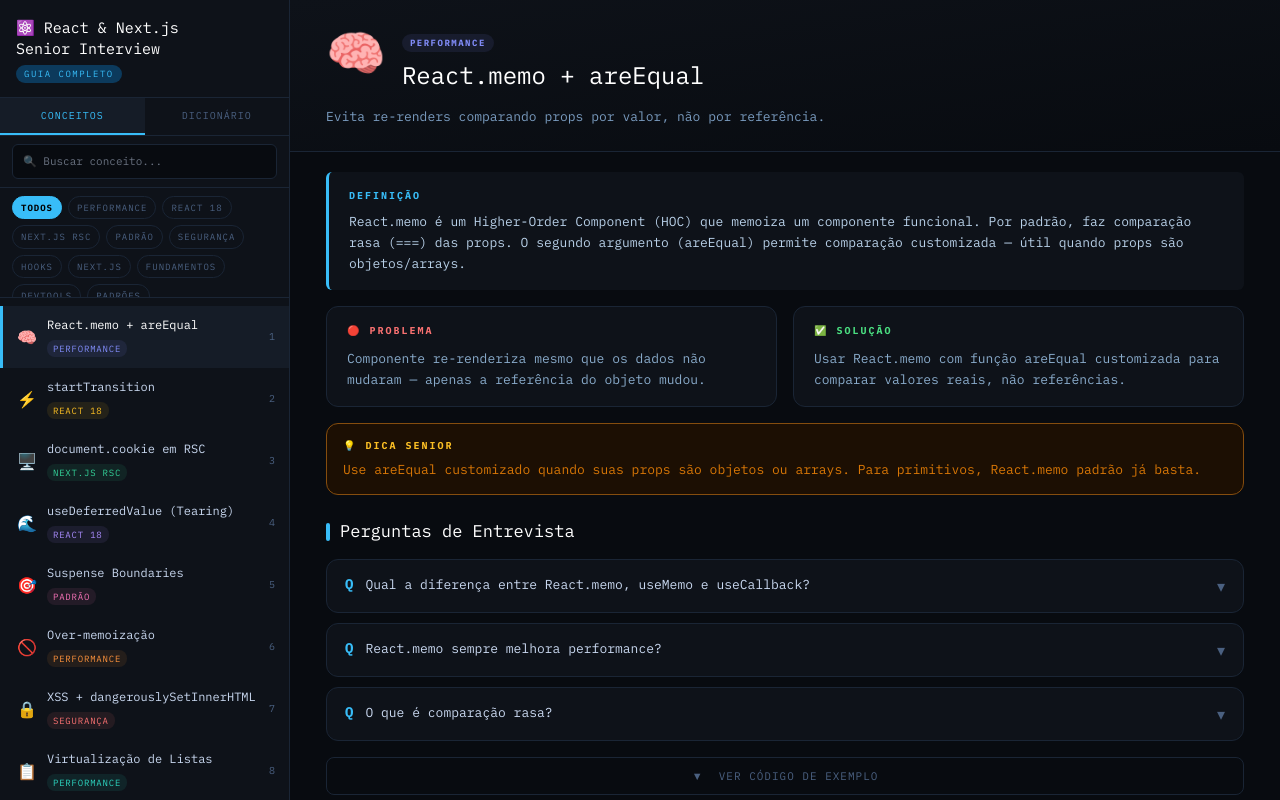
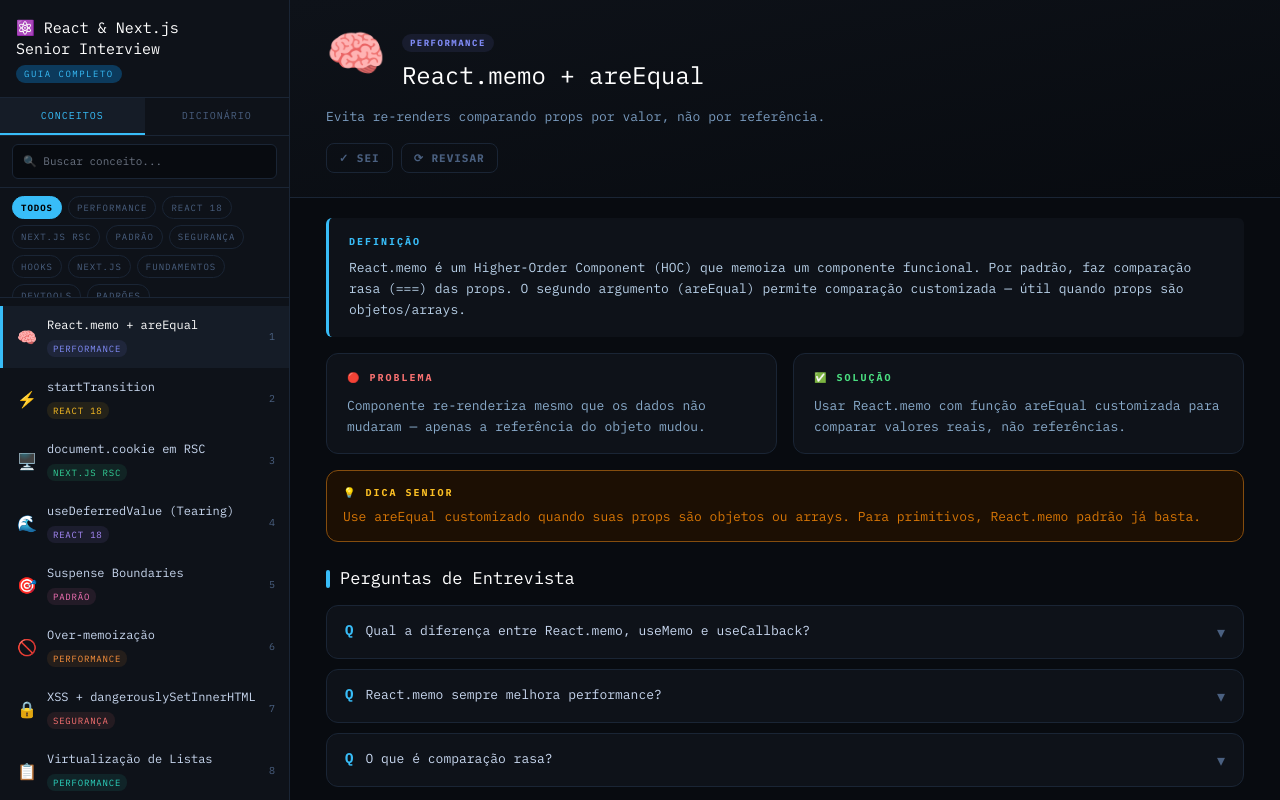
Before and after one commit to felvieira/react-tips, a Next.js app: page /concepts/1 in a window 1280 px wide. Built offline with nearby package versions, Linux system fonts and the light colour scheme.

Commit message:
feat: add progress buttons (know/review) to concept hero

```diff
--- a/src/app/concepts/[id]/page.tsx
+++ b/src/app/concepts/[id]/page.tsx
@@ -7,6 +7,7 @@
 import { QuestionAccordion } from '@/components/concept/QuestionAccordion'
 import { CodeBlock } from '@/components/ui/CodeBlock'
 import { NavArrows } from '@/components/concept/NavArrows'
+import { ProgressButtons } from '@/components/concept/ProgressButtons'
 
 export function generateStaticParams() {
   return getConcepts().map(c => ({ id: String(c.id) }))
@@ -30,7 +31,9 @@
 
   return (
     <div>
-      <ConceptHero concept={concept} />
+      <ConceptHero concept={concept}>
+        <ProgressButtons conceptId={concept.id} />
+      </ConceptHero>
       <div className="px-9 pb-9">
         <DefinitionBlock text={concept.definition} />
         <SectionGrid items={sections} />
--- a/src/components/concept/ConceptHero.tsx
+++ b/src/components/concept/ConceptHero.tsx
@@ -1,7 +1,13 @@
+import { type ReactNode } from 'react'
 import { Badge } from '@/components/ui/Badge'
 import type { Concept } from '@/lib/schemas'
 
-export function ConceptHero({ concept }: { concept: Concept }) {
+interface ConceptHeroProps {
+  concept: Concept
+  children?: ReactNode
+}
+
+export function ConceptHero({ concept, children }: ConceptHeroProps) {
   return (
     <div className="px-9 pt-7 pb-6 border-b border-border bg-gradient-to-br from-surface to-bg">
       <div className="flex items-start gap-4 mb-4">
@@ -12,6 +18,7 @@
         </div>
       </div>
       <p className="text-[13px] text-[#7a9cc0] leading-relaxed max-w-2xl">{concept.summary}</p>
+      {children}
     </div>
   )
 }
--- /dev/null
+++ b/src/components/concept/ProgressButtons.tsx
@@ -0,0 +1,36 @@
+'use client'
+import { useProgress, type ProgressStatus } from '@/hooks/useProgress'
+
+interface ProgressButtonsProps {
+  conceptId: number
+}
+
+export function ProgressButtons({ conceptId }: ProgressButtonsProps) {
+  const { getStatus, setStatus } = useProgress()
+  const status = getStatus(conceptId)
+
+  return (
+    <div className="flex gap-2 mt-4">
+      <button
+        onClick={() => setStatus(conceptId, status === 'know' ? 'unseen' : 'know')}
+        className={`flex items-center gap-1.5 px-3 py-1.5 rounded-lg text-[11px] font-bold uppercase tracking-[1px] border transition-all ${
+          status === 'know'
+            ? 'bg-green-500/20 border-green-500 text-green-400'
+            : 'bg-transparent border-border text-muted hover:border-green-500 hover:text-green-400'
+        }`}
+      >
+        ✓ Sei
+      </button>
+      <button
+        onClick={() => setStatus(conceptId, status === 'review' ? 'unseen' : 'review')}
+        className={`flex items-center gap-1.5 px-3 py-1.5 rounded-lg text-[11px] font-bold uppercase tracking-[1px] border transition-all ${
+          status === 'review'
+            ? 'bg-yellow-500/20 border-yellow-500 text-yellow-400'
+            : 'bg-transparent border-border text-muted hover:border-yellow-500 hover:text-yellow-400'
+        }`}
+      >
+        ⟳ Revisar
+      </button>
+    </div>
+  )
+}
```
